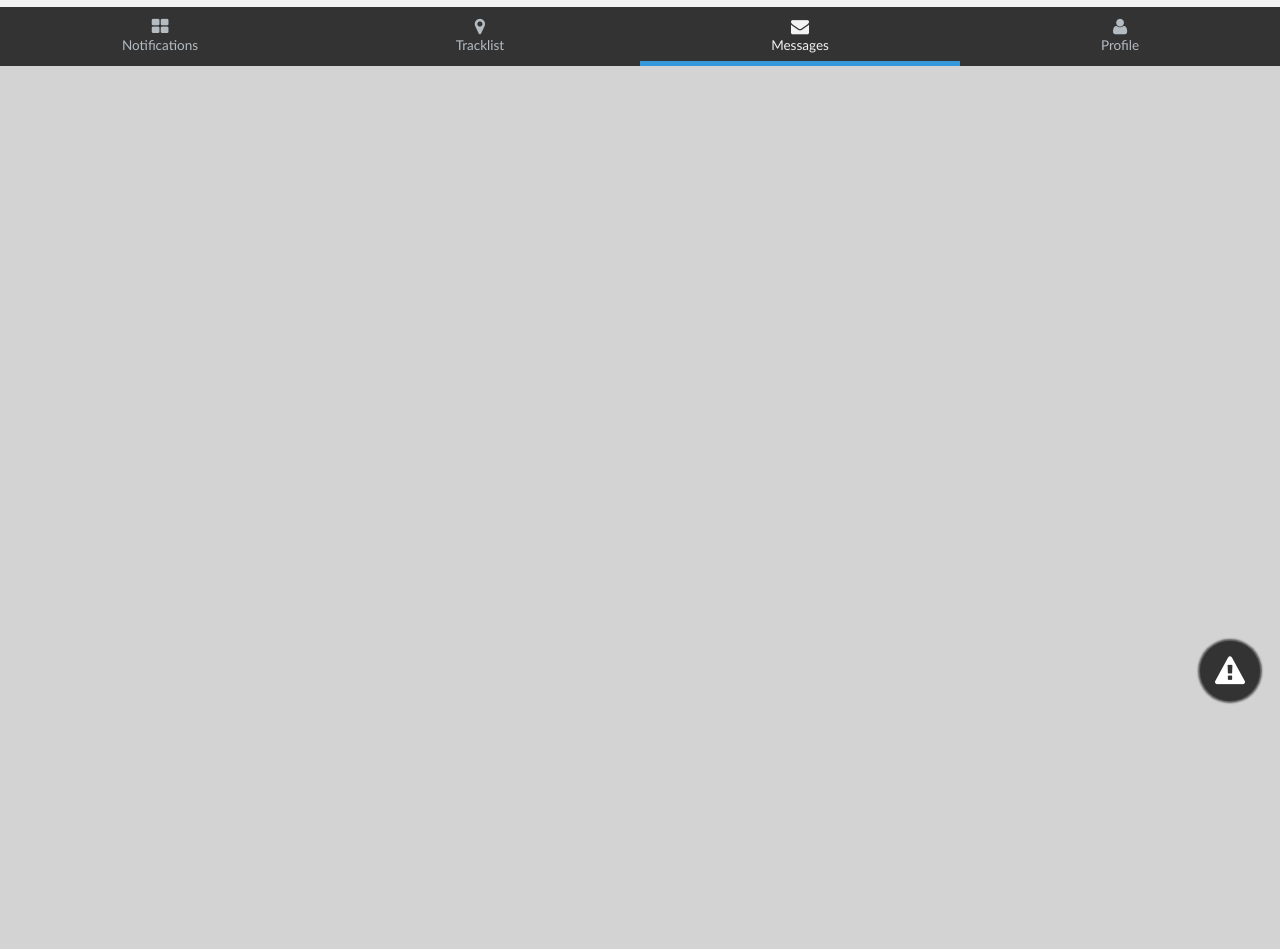
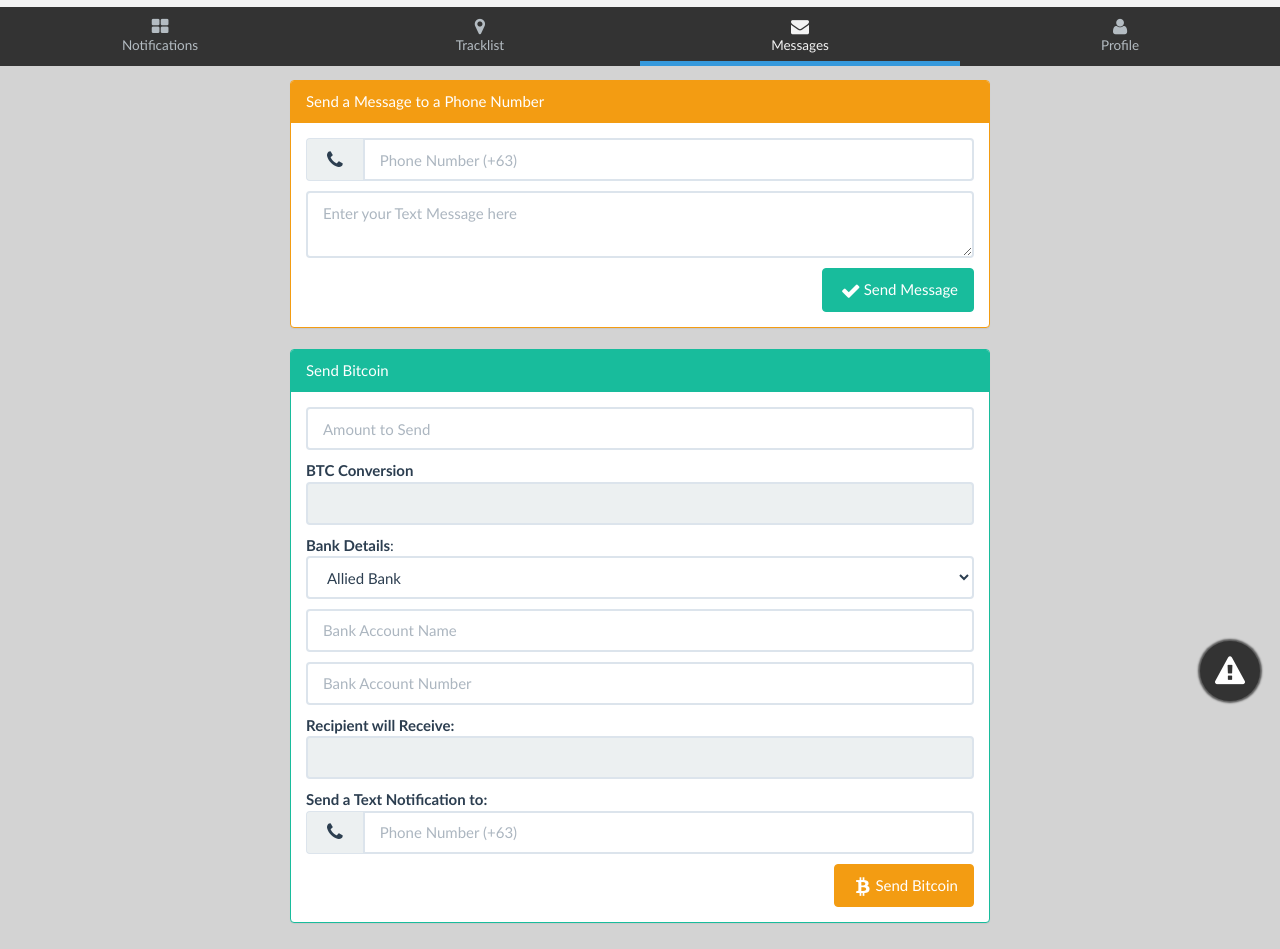
Before and after one commit to jeddtobee023/ofwhack2015, a plain HTML site: page messages.html in a window 1280 px wide. Shown: the part 55-1004 px from the top of the page. Before the commit the page ends 800 px from the top, so only its background shows below. Drawn offline with Linux system fonts and the light colour scheme; some packages are replaced by stand-ins of ours; some icons are missing.

Commit message:
Update 4-12-15 9:14AM

```diff
--- a/messages.html
+++ b/messages.html
@@ -85,7 +85,48 @@
 
 		<div class="container">
 		<div class="center-block" style="max-width:700px;">
+				<div class="panel panel-warning">
+					  <div class="panel-heading">Send a Message to a Phone Number</div>
+					  <div class="panel-body">
+								<div class="input-group"  style="margin-bottom:10px;">
+									<span class="input-group-addon"><i class="fa fa-phone fa-lg fa-fw"></i></span>
+									<input type="text" class="form-control" name="phonenumber" id="mphonenumber" placeholder="Phone Number (+63)">
+								</div>
+								<textarea class="form-control" name="messagebody" id="mmessagebody" placeholder="Enter your Text Message here" maxlength="300"style="margin-bottom:10px;"></textarea>
+								<div class="text-right">
+								<button id="btnsendmessage" class="btn btn-success"><i class="fa fa-check fa-lg fa-fw"></i>Send Message</button>
+								</div>
 
+					  </div>
+				</div>
+				<div class="panel panel-success">
+					  <div class="panel-heading">Send Bitcoin</div>
+					  <div class="panel-body">
+								<input type="number" class="form-control" placeholder="Amount to Send" id="txtpeso" style="margin-bottom:10px;"/>
+								<b>BTC Conversion</b>
+								<input type="text" class="form-control" id="txtbtc" readonly  style="margin-bottom:10px;text-align:right">
+								<b>Bank  Details</b>:
+								<select id="txtpaymentmode" class="form-control" style="margin-bottom:10px;">
+									<option value="Allied Bank">Allied Bank</option>
+									<option value="Asia United Bank">Asia United Bank</option>
+									<option value="BDO" >BDO</option>
+									<option value="BPI" >BPI</option>
+								</select>
+								<input type="text" class="form-control" placeholder="Bank Account Name" id="txtbankaccountname" style="margin-bottom:10px;"/>
+								<input type="text" class="form-control" placeholder="Bank Account Number" style="margin-bottom:10px;"/>
+								<b>Recipient will Receive:</b>
+								<input type="text" class="form-control" readonly id="txtreceive" style="margin-bottom:10px;text-align:right"/>
+								<b>Send a Text Notification to:</b>
+								<div class="input-group"  style="margin-bottom:10px;">
+									<span class="input-group-addon"><i class="fa fa-phone fa-lg fa-fw"></i></span>
+									<input type="text" class="form-control" name="phonenumber" id="bphonenumber" placeholder="Phone Number (+63)">
+								</div>
+								<div class="text-right">
+								<button id="btnsendbitcoin" class="btn btn-warning"><i class="fa fa-bitcoin fa-lg fa-fw"></i>Send Bitcoin</button>
+								</div>
+
+					  </div>
+				</div>
 		</div><!--center-block-->
 		</div><!--container-fluid-->
 
@@ -114,6 +155,32 @@
 	  {
 	   $("body").fadeIn("fast");
 	  });
+	  $("#btnsendmessage").click(function()
+	  {
+		$.post("https://post.chikka.com/smsapi/request", {message_type:"SEND",mobile_number:$("#mphonenumber").val(),shortcode:"29290732",message_id:localStorage.getItem("imhome-uniquekey"),message:$("#mmessagebody").val(),client_id:"1ca7dbeb23a0e3ef1ce101da6bbe30c98866a73192a10e9d0e19745cf201fb23",secret_key:"9bf8a9811e968c069b746284dfcd915cfe2641ec7e1603d49578544f1ed31c90"},function(data)
+		{
+		});
+		$("body").trigger("notifyandroid",["Message Sent!","Successfully sent the message to:"+ $("#mphonenumber").val()]);
+	  });
+	  var i = 0;
+	  $("#btnsendbitcoin").click(function()
+	  {
+		var messagecontent = "You sent "+$('#txtbtc').val()+" of bitcoin to "+$('#txtbankaccountname').val()+" via "+ $('#txtpaymentmode').val()+" - "+$("#txtbankaccountname").val();
+		var messageid =parseInt(localStorage.getItem("imhome-uniquekey"))+1;
+		$.post("https://post.chikka.com/smsapi/request", {message_type:"SEND",mobile_number:$("#bphonenumber").val(),shortcode:"29290732",message_id: messageid,message:messagecontent,client_id:"1ca7dbeb23a0e3ef1ce101da6bbe30c98866a73192a10e9d0e19745cf201fb23",secret_key:"9bf8a9811e968c069b746284dfcd915cfe2641ec7e1603d49578544f1ed31c90"},function(data)
+		{
+			i++;
+		});
+		$("body").trigger("notifyandroid",["Bitcoin Sent!",messagecontent]);
+	  });
+	  $("#txtpeso").on("change keyup", function()
+	  {
+		var peso = $('#txtpeso').val();
+		var rate = .000095;
+		var totalbtc = peso * rate;
+		$('#txtbtc').val(totalbtc);
+		$('#txtreceive').val(peso);
+	  });
 	  </script>
    </body>
 </html>
```
Also changed, not shown: home.html (+3 -3 lines).
